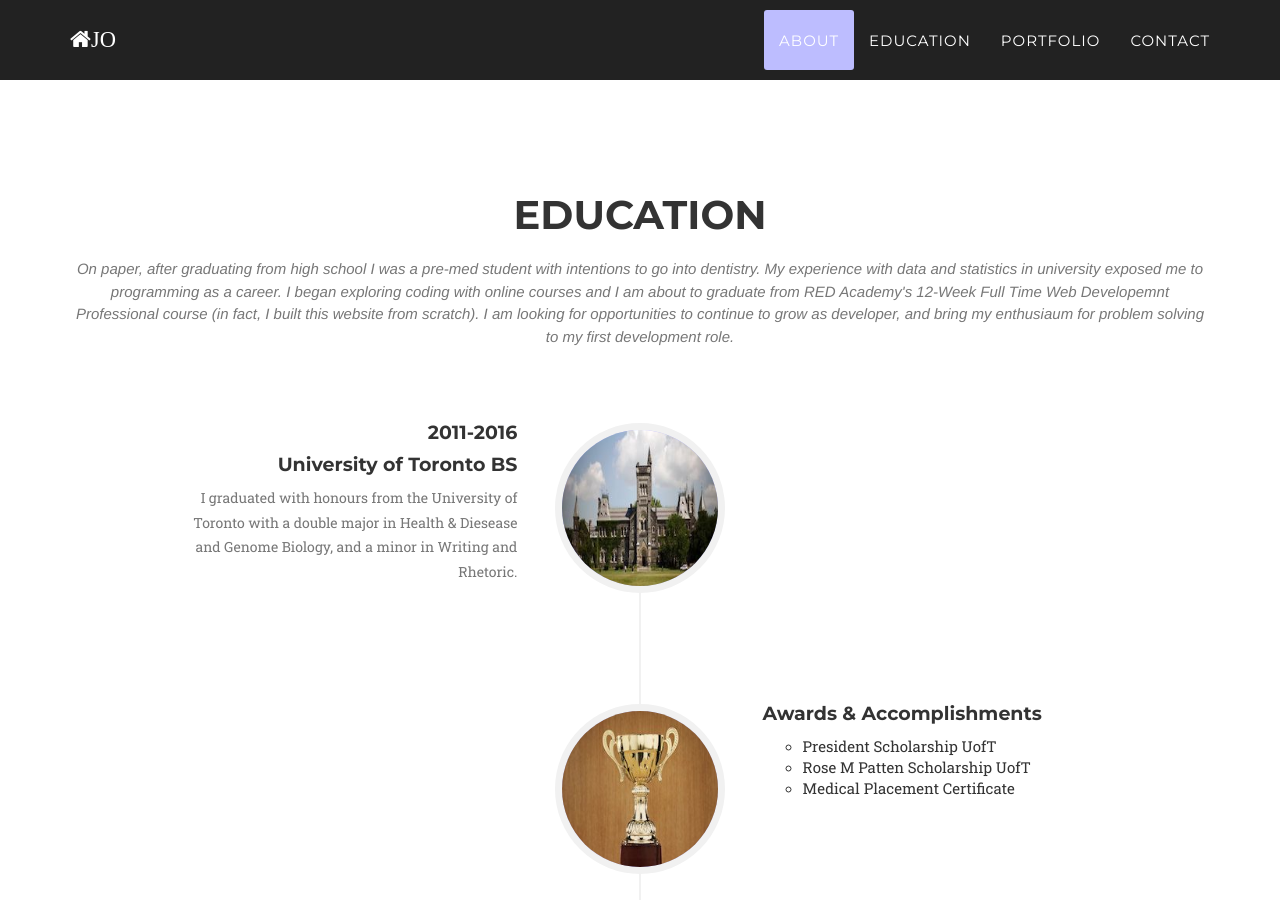
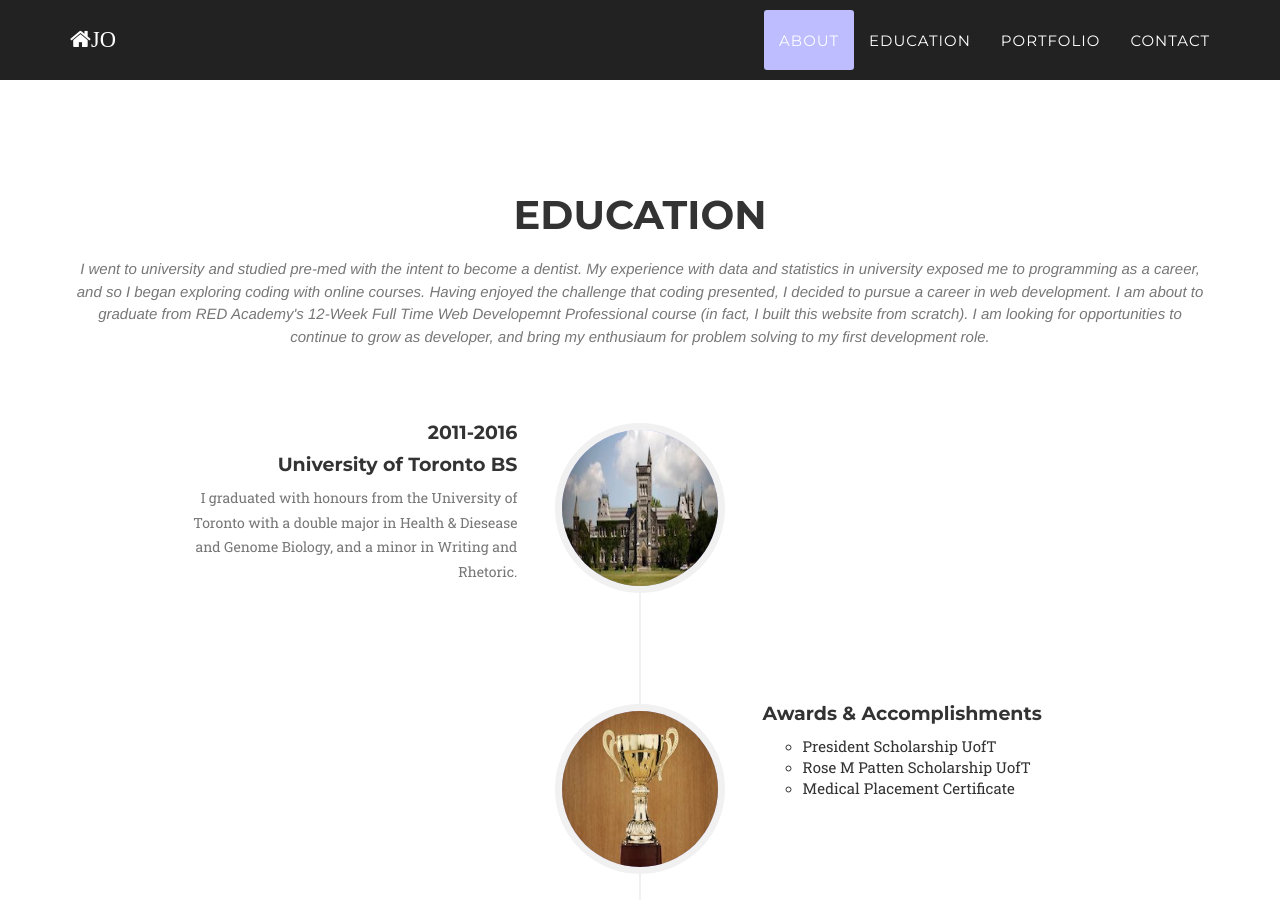
Before and after one commit to josi321/josi321.github.io, a Jekyll site: the page built from index.html, in a window 1280 px wide and 900 px high, scrolled down 1282 px. Built offline with Jekyll 4.4.1, drawn with Linux system fonts in a browser that asks for light colours; some web fonts are replaced.

Commit message:
edit education summary

```diff
--- a/_includes/education.html
+++ b/_includes/education.html
@@ -5,7 +5,9 @@
             <div class="row">
                 <div class="col-lg-12 text-center">
                     <h2 class="section-heading">Education</h2>
-                    <h3 class="section-subheading text-muted"> On paper, after graduating from high school I was a pre-med student with intentions to go into dentistry. My experience with data and statistics in university exposed me to programming as a career. I began exploring coding with online courses and I am about to graduate from RED Academy's 12-Week Full Time Web Developemnt Professional course (in fact, I built this website from scratch). I am looking for opportunities to continue to grow as developer, and bring my enthusiaum for problem solving to my first development role. </h3>
+                    <h3 class="section-subheading text-muted"> I went to university and studied pre-med with the intent to become a dentist. My experience with data and statistics in university exposed me to programming as a career, and so
+                      I began exploring coding with online courses. Having enjoyed the challenge that coding presented, I decided to pursue a career in web development. I am about to graduate from RED Academy's 12-Week Full Time Web Developemnt Professional course (in fact, I built this website from scratch).
+                      I am looking for opportunities to continue to grow as developer, and bring my enthusiaum for problem solving to my first development role. </h3>
                 </div>
             </div>
             <div class="row">
```
